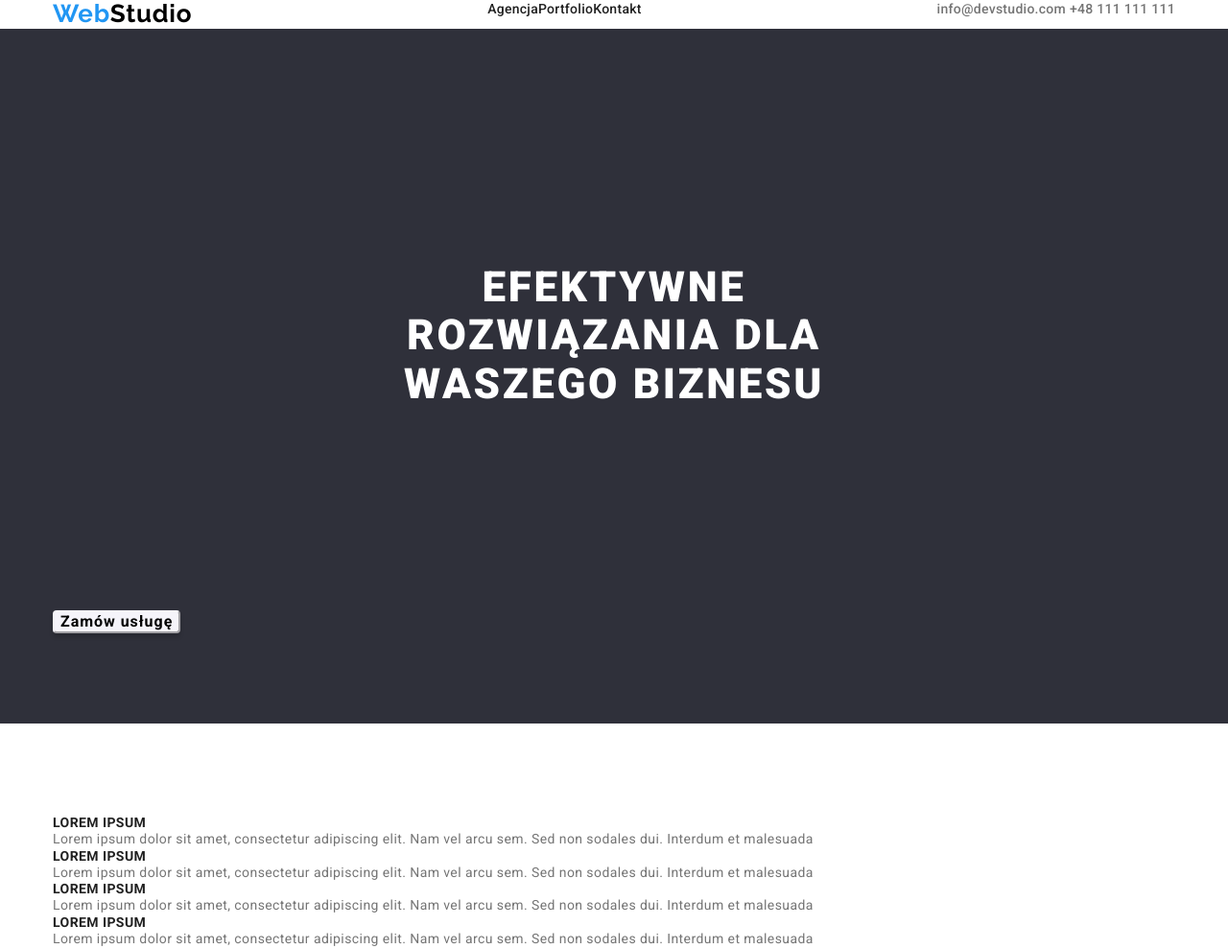
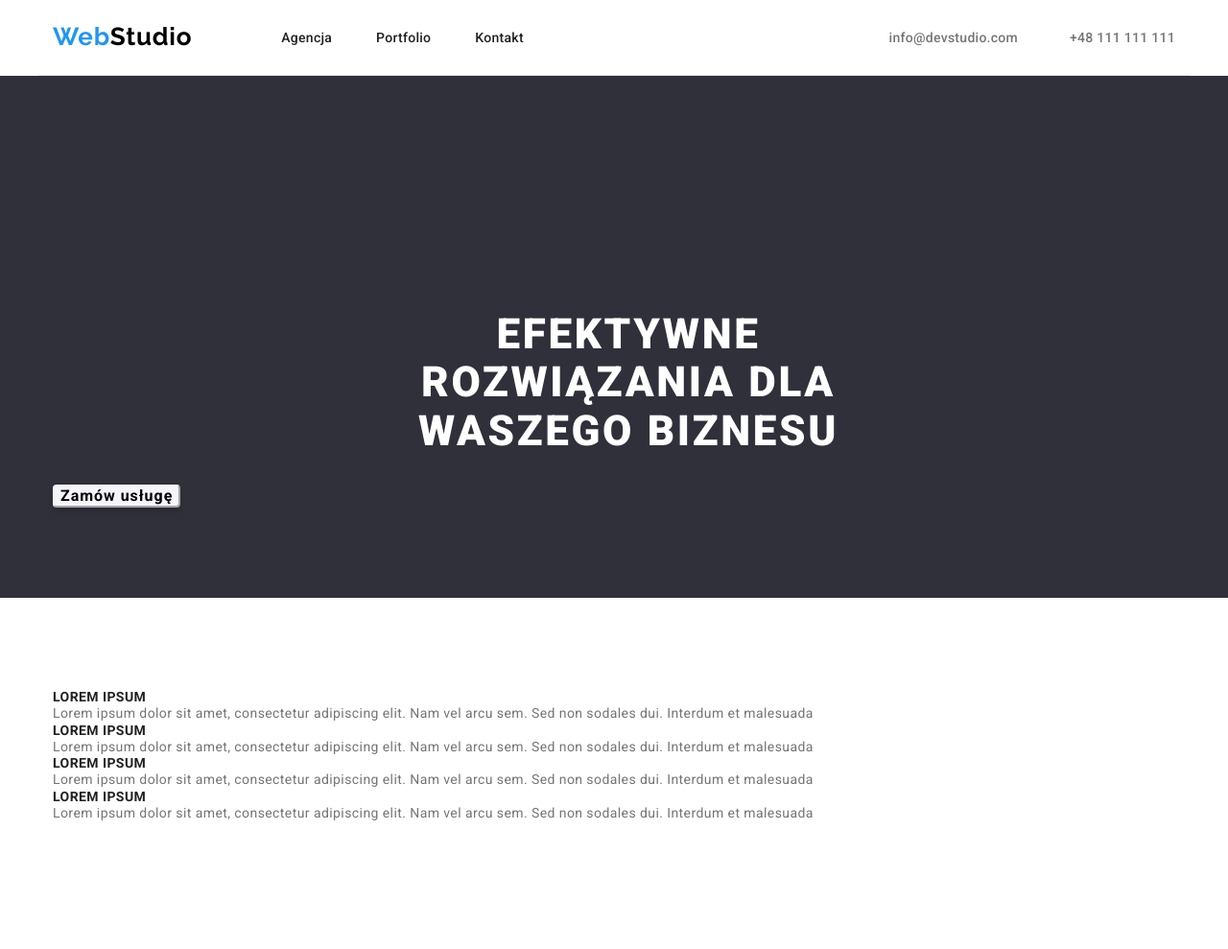
Before and after one commit to SaraGierucka/goit-markup-hw-03, a plain HTML site: page index.html in a window 1280 px wide. Shown: the top 989 px of the page at 96% size. Drawn offline with nearby package versions, Linux system fonts and the light colour scheme.

Commit message:
Wystylizowano header

```diff
--- a/css/styles.css
+++ b/css/styles.css
@@ -32,6 +32,9 @@ body {
   letter-spacing: 0.03em;
   line-height: 1, 19;
   text-decoration: none;
+  /*
+  margin: 18px 69,75px 18,75px 161,25px
+  */
 }
 .logo .logo-firstpart {
   color: var(--blue);
@@ -55,6 +58,7 @@ body {
   font-size: 14px;
   line-height: 1, 14;
   letter-spacing: 0.02em;
+  margin: 24px 37,5px
 }
 .title-section {
   background-color: var(--darkblue-background);
@@ -67,7 +71,8 @@ body {
   text-align: center;
   letter-spacing: 0.06em;
   text-transform: uppercase;
-  margin: 150px 339px 210px;
+  width: 522px;
+  margin: 150px 339px 30px;
 }
 .booking {
   font-weight: 700;
@@ -82,6 +87,9 @@ body {
   border-radius: 4px;
   border-color: var(--lightgray-background);
   cursor: pointer;
+  width:
+  margin: 30px 525px 150px;
+  padding: 7,5px 30,75px 7,5px 31,5px;
 }
 .booking:hover,
 .booking:focus {
@@ -217,8 +225,22 @@ body {
 .header-flex {
   display: flex;
   justify-content: space-between;
+  align-items: center;
+  padding-top: 24px;
+  padding-bottom: 24px;
+  border-bottom: 1px solid var(--verylightgrey) ;
+}
+.logo-nav-flex {
+  display: flex;
+  align-items: center;
 }
 .nav-links {
   display: flex;
-  gap: 34,5px;
+  padding: 0;
+  gap: 46px;
+  margin-left: 93px;
+  margin-right: 371px;
 }
+.tel-margin {
+  margin-left: 50px;
+}
--- a/index.html
+++ b/index.html
@@ -18,9 +18,8 @@
   <body>
     <header>
       <div class="container header-flex">
-      <a class="logo" href="index.html"
-        ><span class="logo-firstpart">Web</span>Studio</a
-      >
+        <div class="logo-nav-flex">
+          <a class="logo" href="index.html"><span class="logo-firstpart">Web</span>Studio</a>
       <nav class="nav-list">
         <ul class="nav-links">
           <li><a class="link" href="#">Agencja</a></li>
@@ -28,11 +27,12 @@
           <li><a class="link" href="#">Kontakt</a></li>
         </ul>
       </nav>
+    </div>
       <div class="contact-links">
         <a class="link" href="mailto:info@devstudio.com">info@devstudio.com</a>
-        <a class="link" href="tel:+48111111111">+48 111 111 111</a>
+        <a class="link tel-margin" href="tel:+48111111111">+48 111 111 111</a>
       </div>
-    </div>
+      </div>
     </header>
     <main>
       <!-- HERO -->
```
